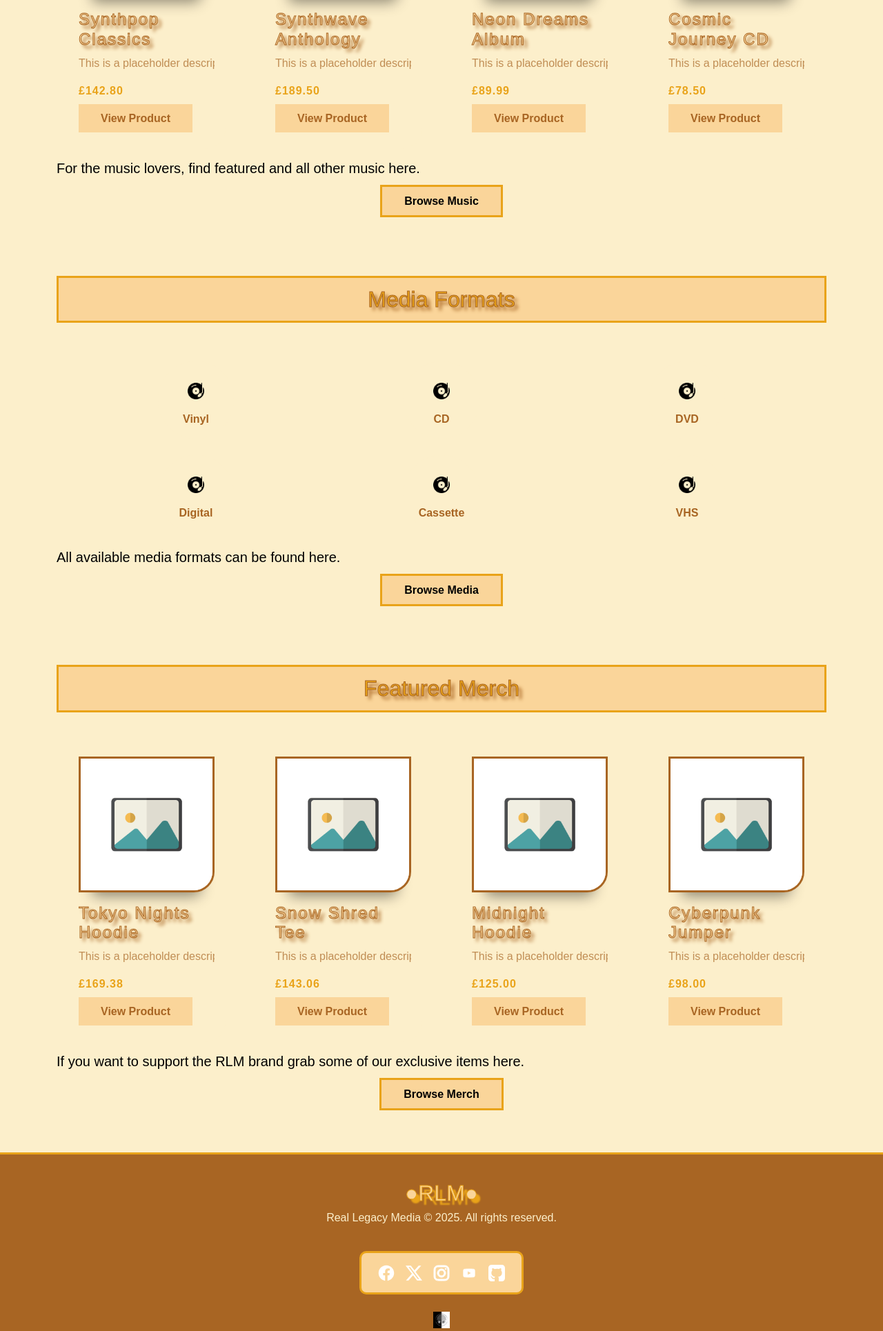
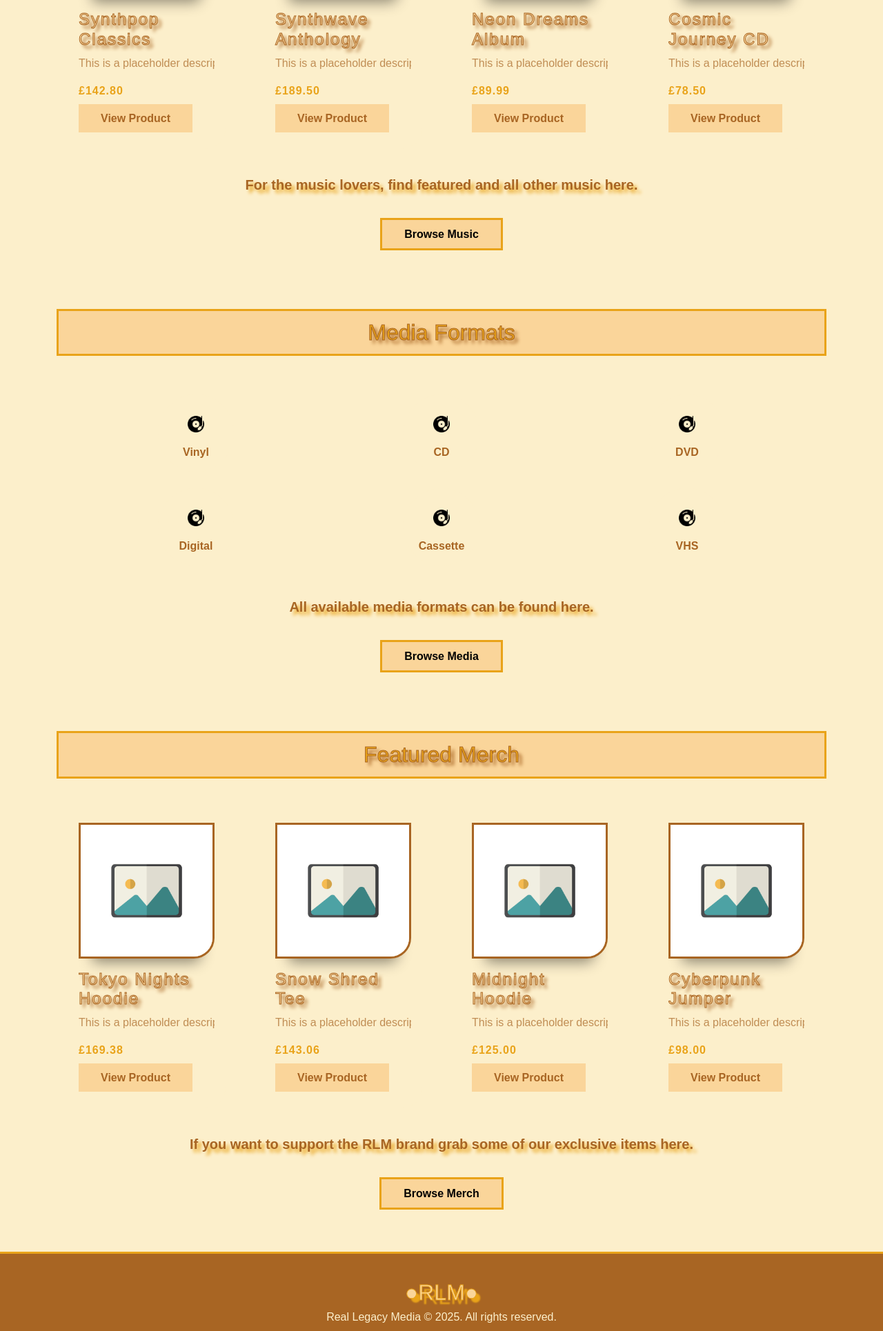
Before and after one commit to TylerRTDev/CI-MSProject4, a Django app: page / in a window 1280 px wide. Shown: the part 1303-3233 px from the top of the page at 69% size. Run offline with Django 5.2, Linux system fonts and the light colour scheme; data comes from the database, SQL or seed files in the repository; data that the repository does not hold is empty; some web fonts are replaced.

Commit message:
Fix: h5 elements for homepage had to styled with correct class. Added another description for user order history

```diff
--- a/static/css/style.css
+++ b/static/css/style.css
@@ -611,7 +611,7 @@ h1, h2, h3, h4 {
     box-shadow: 10px 10px 1px var(--orange);
 }
 
-.catalogue-description h5, .profile-info h5 {
+.catalogue-description h5, .profile-info h5, .account-orders-subtitle h5, .featured-section h5, .category-section h5 {
     color: var(--brown);
     font-weight: bold;
     text-shadow: 5px 5px 5px var(--orange);
--- a/templates/accounts/order_history.html
+++ b/templates/accounts/order_history.html
@@ -9,6 +9,9 @@
     <div class="order-history container py-5 ">
         <div class="account-orders-title">
             <h2>Your Orders</h2>
+        </div>
+        <div class="account-orders-subtitle p-4">
+            <h5 class="text-center">View your past orders and their details.</h5>
         </div>
         {% if orders %}
             <ul class="list-group">
--- a/templates/core/home.html
+++ b/templates/core/home.html
@@ -25,7 +25,7 @@
             <img src="/static/images/icons/vhs.png" alt="VHS Icon" class="category-icon mb-2">
         </div>
         <div class="featured-title-container">
-        <h2 class="text-center m-1 p-2">Featured Music</h2>
+            <h2 class="text-center m-1 p-2">Featured Music</h2>
         </div>
         <div class="row g-4">
             {% for product in featured_music %}
@@ -48,7 +48,7 @@
             {% endfor %}
         </div>
     </div>
-    <h5>For the music lovers, find featured and all other music here.</h5>
+    <h5 class="text-center p-4">For the music lovers, find featured and all other music here.</h5>
     <div class="text-center mt-4">
         <a href="{% url 'products:list' %}?category=music" class="btn-retro-hero">Browse Music</a>
     </div>
@@ -70,7 +70,7 @@
             {% endfor %}
         </div>
     </div>
-    <h5>All available media formats can be found here.</h5>
+    <h5 class="text-center p-4">All available media formats can be found here.</h5>
     <div class="text-center mt-4">
         <a href="{% url 'products:list' %}" class="btn-retro-hero">Browse Media</a>
     </div>
@@ -102,7 +102,7 @@
             {% endfor %}
         </div>
     </div>
-    <h5>If you want to support the RLM brand grab some of our exclusive items here.</h5>
+    <h5 class="text-center p-4">If you want to support the RLM brand grab some of our exclusive items here.</h5>
     <div class="text-center mt-4">
         <a href="{% url 'products:list' %}?category=clothing" class="btn-retro-hero">Browse Merch</a>
     </div>
```
